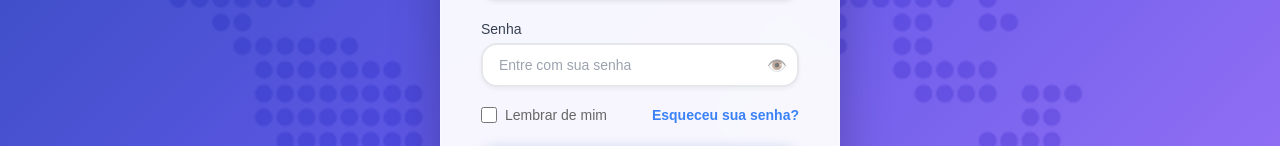
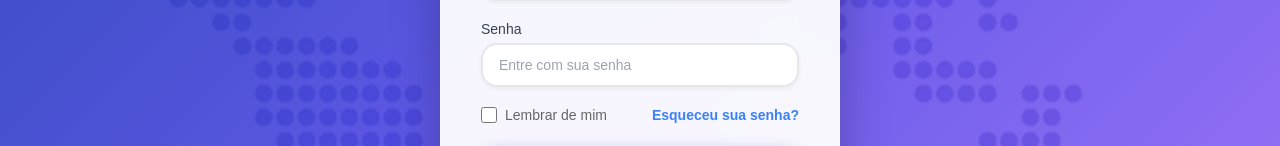
Before and after one commit to BryanMendes/asciihubteste, a React (Vite) app: page /login in a window 1280 px wide. Shown: the part 441-587 px from the top of the page. Built offline with nearby package versions, Linux system fonts and the light colour scheme.

Commit message:
Updated Login.jsx

```diff
--- a/src/pages/Login.jsx
+++ b/src/pages/Login.jsx
@@ -298,7 +298,7 @@
                     placeholder="Entre com sua senha"
                   />
                   <EyeIcon onClick={() => setShowPassword(!showPassword)}>
-                    👁️
+                    {showPassword ? '●●●' : '○○○'}
                   </EyeIcon>
                 </PasswordContainer>
               </FormGroup>
@@ -390,7 +390,7 @@
                         placeholder="Entre com a senha"
                       />
                       <EyeIcon onClick={() => setShowPassword(!showPassword)}>
-                        👁️
+                        {showPassword ? '●●●' : '○○○'}
                       </EyeIcon>
                     </PasswordContainer>
                   </FormGroup>
@@ -432,7 +432,7 @@
                         placeholder="Entre com a senha"
                       />
                       <EyeIcon onClick={() => setShowPassword(!showPassword)}>
-                        👁️
+                        {showPassword ? '●●●' : '○○○'}
                       </EyeIcon>
                     </PasswordContainer>
                   </FormGroup>
```
